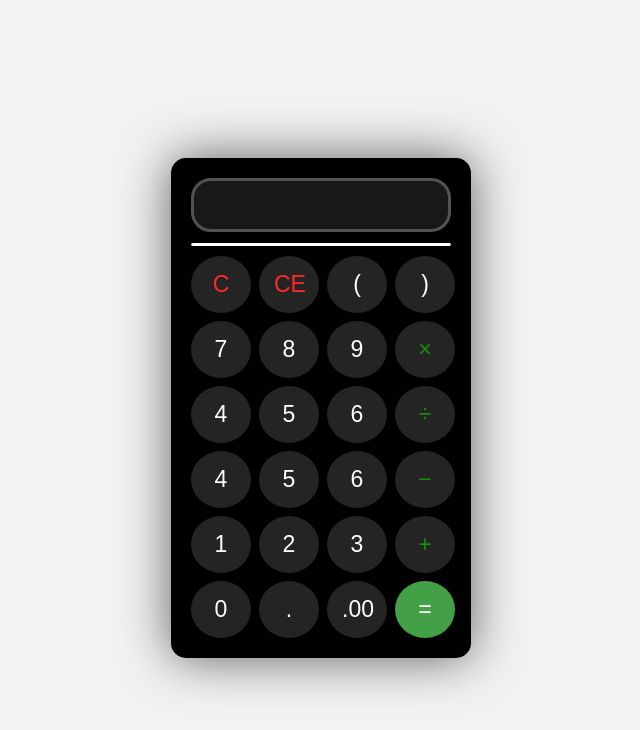
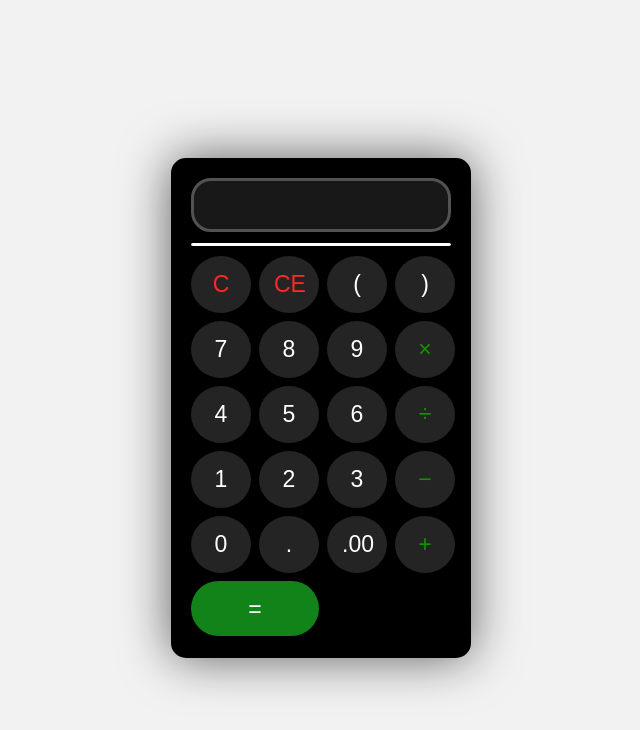
Before and after one commit to Shaduwtrix213/Calculator, a plain HTML site: page index.html in a window 1280 px wide. Shown: the whole page, without its empty margins (319-959 px from the left). Drawn offline with Linux system fonts and the light colour scheme.

Commit message:
Update index.html

```diff
--- a/index.html
+++ b/index.html
@@ -14,7 +14,6 @@
     }
     hr {
      color: white;
-
      margin-top: 1px;
      margin-bottom: 10px;
      border-radius: 30px;
@@ -23,6 +22,7 @@
     .calculator {
       background: #000000;
       padding: 20px;
+      height: 460px;
       width: 260px;
       border-radius: 15px;
       box-shadow: 0 0 50px rgba(0, 0, 0, 0.61);
@@ -62,9 +62,14 @@
       color: rgba(19, 167, 0, 0.808);
     }
     .equal {
-      background: #43a047;
-      color: white;
-
+      background: #128318;
+      color: rgb(255, 255, 255);
+      width:128px ;
+      border-radius:30px;
+      height: 55px;
+    }
+    .equal:hover{
+    background: rgb(0, 192, 0);
     }
     .clear {
       background: #242424;
@@ -79,7 +84,7 @@
   <hr color="white">
   <div class="buttons">
     <button onclick="clearDisplay()" class="clear">C</button>
-     <button onclick="clearDisplay()" class="clear">CE</button>
+    <button onclick="clearDigit()" class="clear">CE</button>
     <button onclick="appendValue('(')">(</button>
     <button onclick="appendValue(')')">)</button>
 
@@ -95,21 +100,19 @@
 
     <button onclick="appendValue('/')" class="operator">÷</button>
 
-
-
-    <button onclick="appendValue('4')">4</button>
-    <button onclick="appendValue('5')">5</button>
-    <button onclick="appendValue('6')">6</button>
-    <button onclick="appendValue('-')" class="operator">−</button>
-
     <button onclick="appendValue('1')">1</button>
     <button onclick="appendValue('2')">2</button>
     <button onclick="appendValue('3')">3</button>
-    <button onclick="appendValue('+')" class="operator">+</button>
+
+    <button onclick="appendValue('-')" class="operator">−</button>
 
     <button onclick="appendValue('0')">0</button>
     <button onclick="appendValue('.')">.</button>
     <button onclick="appendValue('00')">.00</button>
+
+    <button onclick="appendValue('+')" class="operator">+</button>
+
+
     <button onclick="calculate()" class="equal">=</button>
   </div>
 </div>
@@ -124,6 +127,9 @@
   function clearDisplay() {
     display.value = '';
   }
+  function clearDigit() {
+  display.value = display.value.toString().slice(0,-1)
+  }
 
   function calculate() {
     try {
```
